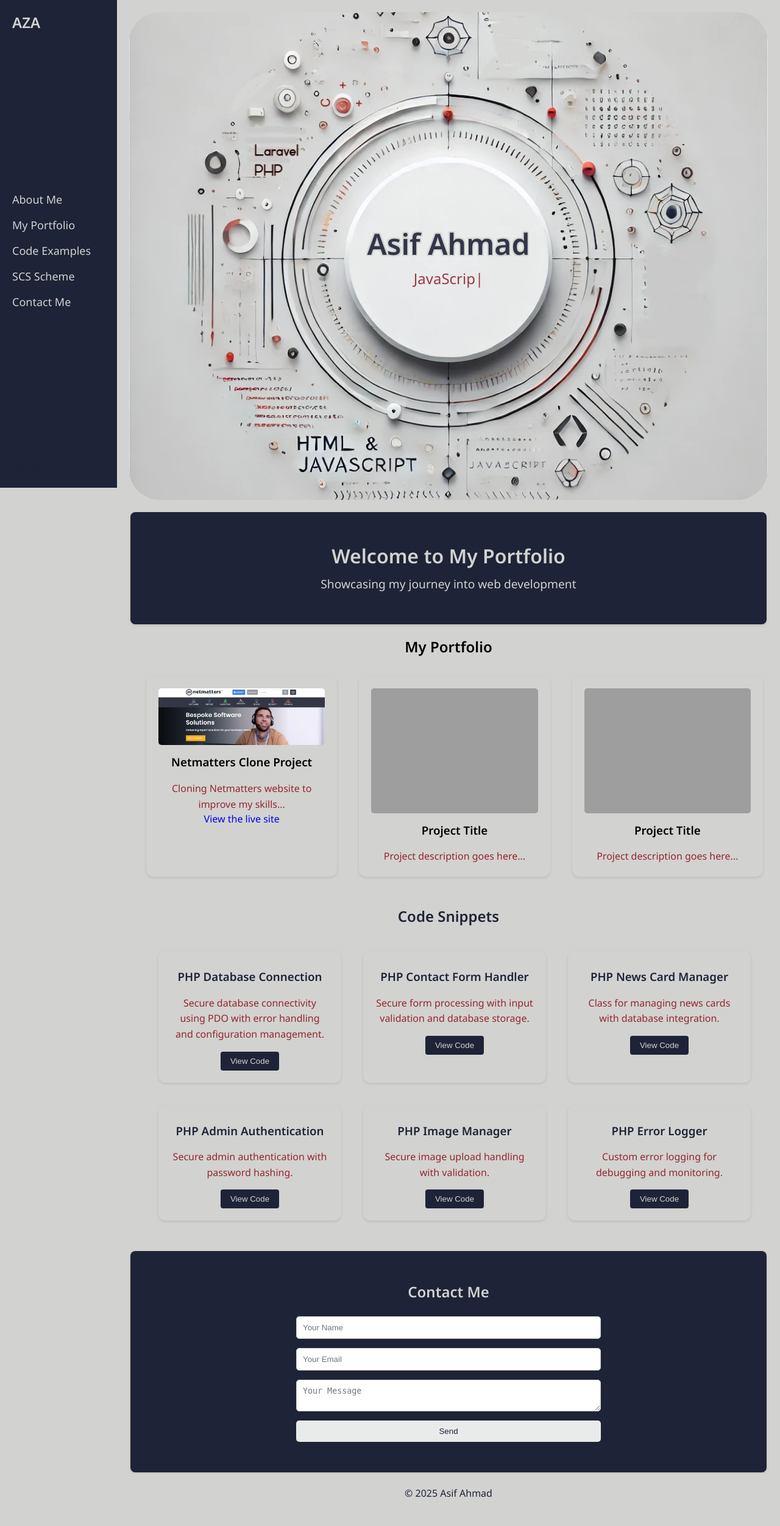
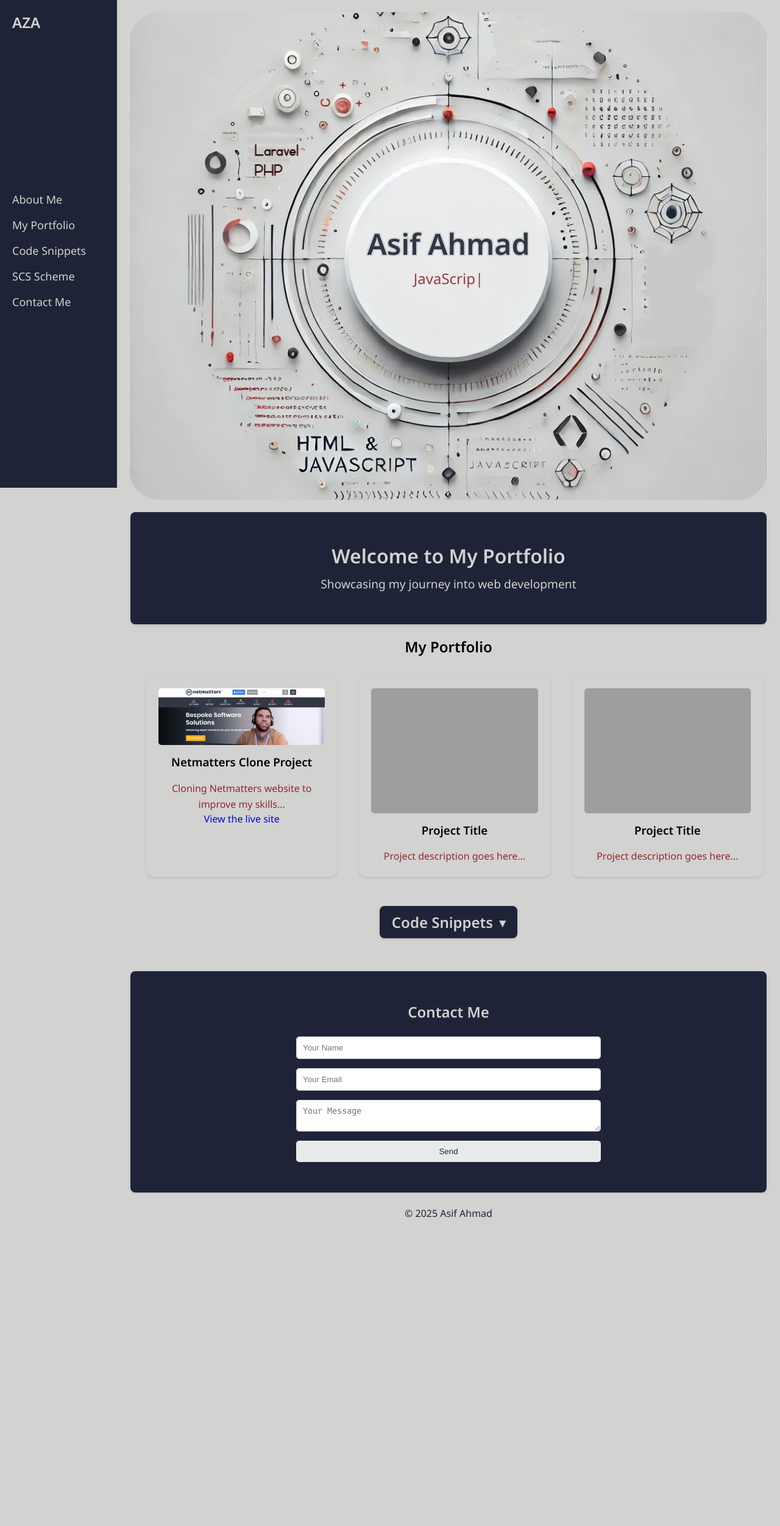
Before and after one commit to asifzoma/Asif-Ahmad--Profile, a PHP site: page / in a window 1280 px wide. Shown: the whole page at 61% size. After the commit the page ends 1997 px from the top, so only its background shows below. Run offline with PHP 8.4, Linux system fonts and the light colour scheme; some libraries are stand-ins or nearby versions; grey boxes are pictures that could not be loaded.

Commit message:
code snpippets update
ensured code snippets were activated via an accordian, styled a button to ensure it was apparent that a click was required to see the code snippets.

```diff
--- a/css/style.css
+++ b/css/style.css
@@ -526,6 +526,34 @@ ul, ol {
     text-align: center;
     margin-bottom: 2rem;
     color: #1e2337;
+    position: relative;
+    padding: 10px 40px 10px 20px;
+    transition: all 0.3s ease;
+    background-color: #1e2337;
+    color: #d2d2d0;
+    border-radius: 8px;
+    display: inline-block;
+    box-shadow: 0 2px 4px rgba(0, 0, 0, 0.1);
+}
+
+.code-snippets h2:hover {
+    color: #95252f;
+    transform: translateY(-2px);
+    box-shadow: 0 4px 8px rgba(0, 0, 0, 0.2);
+}
+
+.code-snippets h2::after {
+    content: '▼';
+    position: absolute;
+    right: 15px;
+    top: 50%;
+    transform: translateY(-50%);
+    font-size: 0.8em;
+    transition: transform 0.3s ease;
+}
+
+.code-snippets h2.active::after {
+    transform: translateY(-50%) rotate(180deg);
 }
 
 .snippets-container {
@@ -536,6 +564,7 @@ ul, ol {
     max-width: 100%;
     margin-bottom: 20px;
     text-align: center;
+    transition: all 0.3s ease;
 }
 
 .snippet-card {
--- a/index.html
+++ b/index.html
@@ -29,7 +29,7 @@
                 <ul>
                     <li class="nav-tab"><a href="about-me.html#about-me">About Me</a></li>
                     <li class = "nav-tab"><a href='index.html#portfolio'>My Portfolio</a></li>
-                    <li class = "nav-tab"><a href="code-examples.html#code-examples">Code Examples</a></li>
+                    <li class = "nav-tab"><a href="#code-snippets">Code Snippets</a></li>
                     <li class = "nav-tab"><a href="scs-scheme.html#SCS-scheme">SCS Scheme</a></li>
                     <li class = "nav-tab"><a href="#contact">Contact Me</a></li>
                 </ul>
--- a/js/common.js
+++ b/js/common.js
@@ -7,6 +7,41 @@ document.addEventListener('DOMContentLoaded', function() {
   const modalCodeDesc = document.getElementById('modal-code-desc');
   const modalCodeContainer = document.getElementById('modal-code-container');
   const modalClose = document.querySelector('.modal-close');
+
+  // Code snippets accordion
+  const snippetsHeading = document.querySelector('.code-snippets h2');
+  const snippetsContainer = document.querySelector('.snippets-container');
+  const sidebarCodeLink = document.querySelector('.nav-tab a[href*="code-examples"]');
+
+  function toggleSnippets() {
+    if (snippetsContainer) {
+      const isVisible = snippetsContainer.style.display === 'flex';
+      snippetsContainer.style.display = isVisible ? 'none' : 'flex';
+      if (snippetsHeading) {
+        snippetsHeading.classList.toggle('active');
+      }
+    }
+  }
+
+  if (snippetsHeading && snippetsContainer) {
+    snippetsContainer.style.display = 'none';
+    snippetsHeading.style.cursor = 'pointer';
+
+    snippetsHeading.addEventListener('click', toggleSnippets);
+  }
+
+  // Handle sidebar menu click
+  if (sidebarCodeLink) {
+    sidebarCodeLink.addEventListener('click', function(e) {
+      e.preventDefault();
+      toggleSnippets();
+      // Scroll to the code snippets section
+      const codeSection = document.querySelector('.code-snippets');
+      if (codeSection) {
+        codeSection.scrollIntoView({ behavior: 'smooth' });
+      }
+    });
+  }
 
   // Add a container for the modal link if it doesn't exist
   let modalLink = document.getElementById('modal-link');
```
